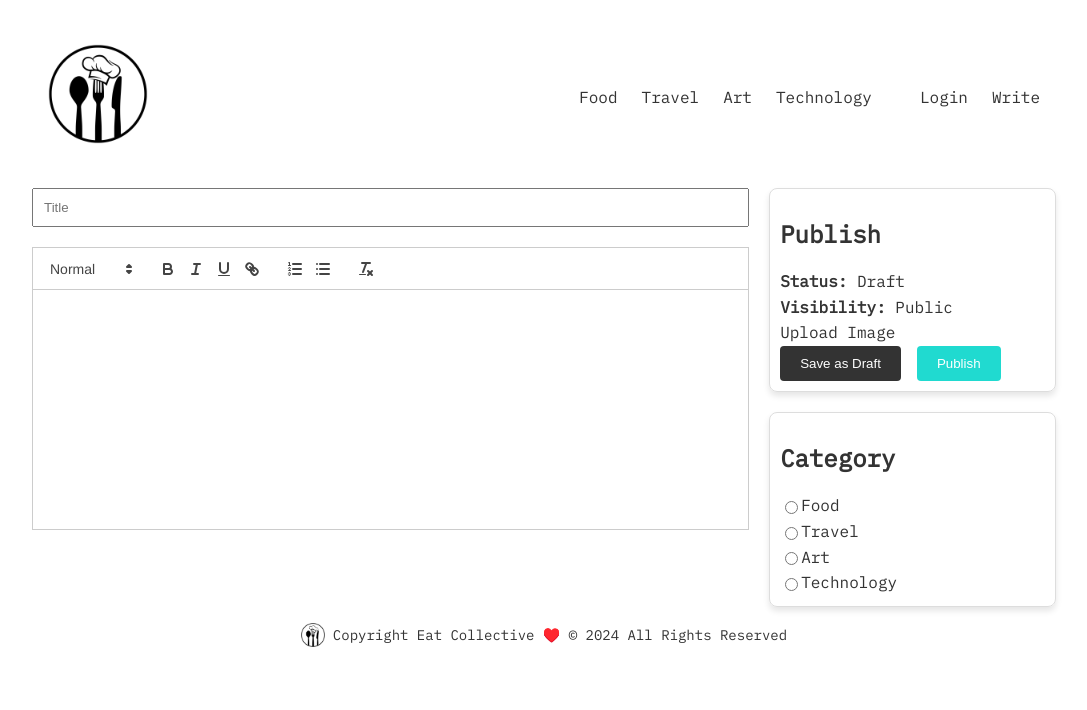
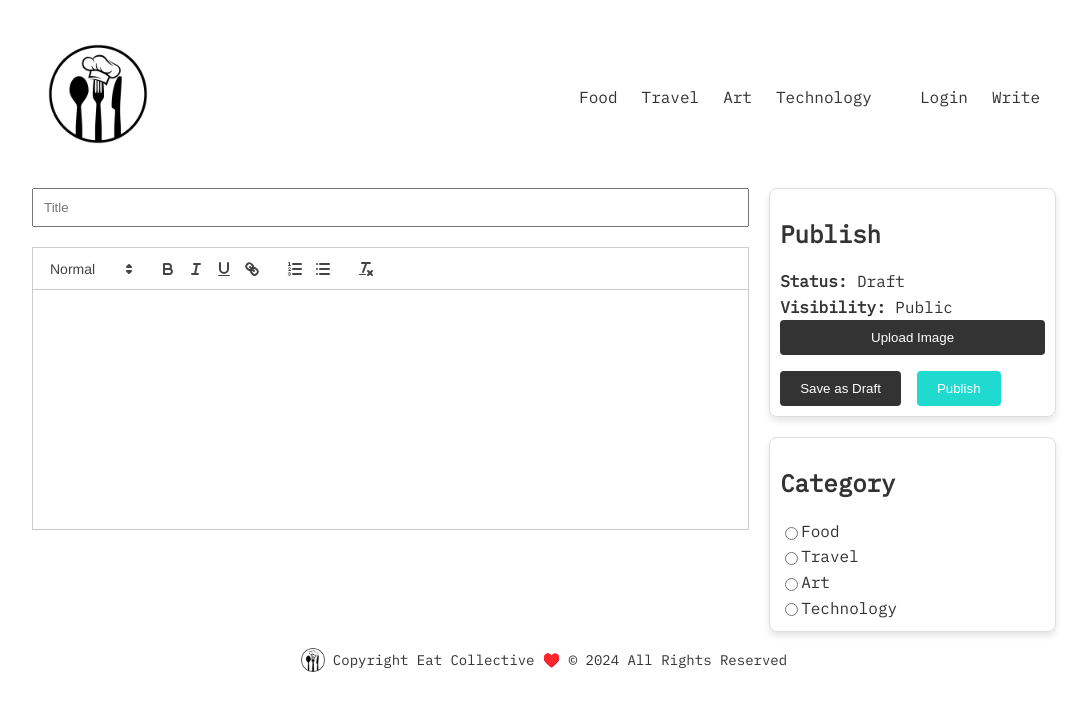
Before and after one commit to jennifern6/eat-collective-client, a React (Vite) app: page /write in a window 1280 px wide. Shown: the top 710 px of the page, without its empty margins (96-1183 px from the left). Built offline with nearby package versions, Linux system fonts and the light colour scheme.

Commit message:
removed display flex in button mixin and fixed button in write

```diff
--- a/src/pages/Write/Write.jsx
+++ b/src/pages/Write/Write.jsx
@@ -109,9 +109,11 @@ const Write = () => {
             id="file"
             onChange={(e) => setFile(e.target.files[0])}
           />
+          <button className="write__button-upload">
           <label htmlFor="file" className="upload-label">
             Upload Image
           </label>
+          </button>
           <div className="write__buttons">
             <button className="write__button">Save as Draft</button>
             <button onClick={handlePublish} className="write__button-publish">
--- a/src/pages/Write/Write.scss
+++ b/src/pages/Write/Write.scss
@@ -57,10 +57,22 @@
   &__button {
     white-space: nowrap;
     margin-right: 1rem;
+    margin-top: 1rem;
+
   }
 
   &__button-publish {
     background-color: $button;
+    margin-top: 1rem;
+
+    &__button-upload {
+
+        background-color: $button;
+        white-space: nowrap;
+        display: inline-block;
+        text-align: center !important;
+
+
 
       &:hover {
         background-color: $link;
@@ -68,7 +80,8 @@
     }
   }
 
-
 input[type="radio"] {
     accent-color: $link;
   }
+
+}
--- a/src/styles/partials/_mixins.scss
+++ b/src/styles/partials/_mixins.scss
@@ -43,7 +43,6 @@
 
 //button
 @mixin button-style {
-  display: flex;
   justify-content: space-between;
   background-color: $link;
   color: #fff;
```
Lines whose indentation alone changed are shown as unchanged.
